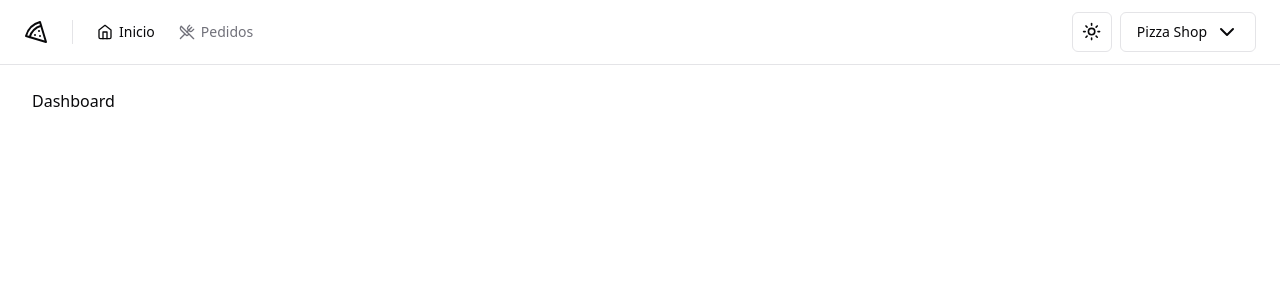
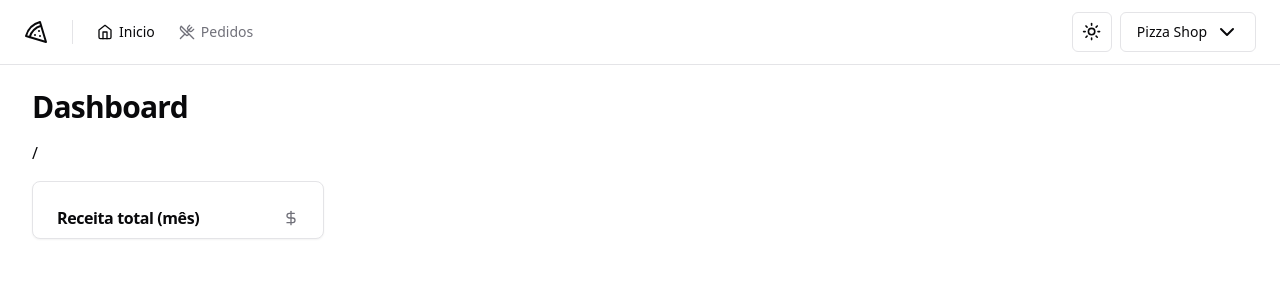
Before and after one commit to pedrocmoreira/pizza_shop_web, a React (Vite) app: page / in a window 1280 px wide. Shown: the top 300 px of the page. Built offline with nearby package versions, Linux system fonts and the light colour scheme.

Commit message:
iniciando dashboard e arrumando filtros

```diff
--- /dev/null
+++ b/src/components/ui/card.tsx
@@ -0,0 +1,79 @@
+import * as React from "react"
+
+import { cn } from "@/lib/utils"
+
+const Card = React.forwardRef<
+  HTMLDivElement,
+  React.HTMLAttributes<HTMLDivElement>
+>(({ className, ...props }, ref) => (
+  <div
+    ref={ref}
+    className={cn(
+      "rounded-lg border bg-card text-card-foreground shadow-sm",
+      className
+    )}
+    {...props}
+  />
+))
+Card.displayName = "Card"
+
+const CardHeader = React.forwardRef<
+  HTMLDivElement,
+  React.HTMLAttributes<HTMLDivElement>
+>(({ className, ...props }, ref) => (
+  <div
+    ref={ref}
+    className={cn("flex flex-col space-y-1.5 p-6", className)}
+    {...props}
+  />
+))
+CardHeader.displayName = "CardHeader"
+
+const CardTitle = React.forwardRef<
+  HTMLParagraphElement,
+  React.HTMLAttributes<HTMLHeadingElement>
+>(({ className, ...props }, ref) => (
+  <h3
+    ref={ref}
+    className={cn(
+      "text-2xl font-semibold leading-none tracking-tight",
+      className
+    )}
+    {...props}
+  />
+))
+CardTitle.displayName = "CardTitle"
+
+const CardDescription = React.forwardRef<
+  HTMLParagraphElement,
+  React.HTMLAttributes<HTMLParagraphElement>
+>(({ className, ...props }, ref) => (
+  <p
+    ref={ref}
+    className={cn("text-sm text-muted-foreground", className)}
+    {...props}
+  />
+))
+CardDescription.displayName = "CardDescription"
+
+const CardContent = React.forwardRef<
+  HTMLDivElement,
+  React.HTMLAttributes<HTMLDivElement>
+>(({ className, ...props }, ref) => (
+  <div ref={ref} className={cn("p-6 pt-0", className)} {...props} />
+))
+CardContent.displayName = "CardContent"
+
+const CardFooter = React.forwardRef<
+  HTMLDivElement,
+  React.HTMLAttributes<HTMLDivElement>
+>(({ className, ...props }, ref) => (
+  <div
+    ref={ref}
+    className={cn("flex items-center p-6 pt-0", className)}
+    {...props}
+  />
+))
+CardFooter.displayName = "CardFooter"
+
+export { Card, CardHeader, CardFooter, CardTitle, CardDescription, CardContent }
--- a/src/pages/app/dashboard.tsx
+++ /dev/null
@@ -1,10 +0,0 @@
-import { Helmet } from 'react-helmet-async'
-
-export function Dashboard() {
-  return (
-    <>
-      <Helmet title="Dashboard" />
-      <h1>Dashboard</h1>
-    </>
-  )
-}
--- /dev/null
+++ b/src/pages/app/dashboard/dashboard.tsx
@@ -0,0 +1,25 @@
+import { DollarSign } from 'lucide-react'
+import { Helmet } from 'react-helmet-async'
+
+import { Card, CardHeader, CardTitle } from '@/components/ui/card'
+
+export function Dashboard() {
+  return (
+    <>
+      <Helmet title="Dashboard" />
+      <div className="flex flex-col gap-4">
+        <h1 className="text-3xl font-bold tracking-tight">Dashboard</h1>/
+        <div className="grid grid-cols-4 gap-4">
+          <Card>
+            <CardHeader className="flex-row items-center justify-between space-y-0 pb-2">
+              <CardTitle className="text-base font-semibold">
+                Receita total (mês)
+              </CardTitle>
+              <DollarSign className="h-4 w-4 text-muted-foreground" />
+            </CardHeader>
+          </Card>
+        </div>
+      </div>
+    </>
+  )
+}
--- a/src/routes.tsx
+++ b/src/routes.tsx
@@ -2,7 +2,7 @@
 
 import { AppLayout } from './pages/_layouts/app'
 import { AuthLayout } from './pages/_layouts/auth'
-import { Dashboard } from './pages/app/dashboard'
+import { Dashboard } from './pages/app/dashboard/dashboard'
 import { Orders } from './pages/app/orders/orders'
 import { SignIn } from './pages/auth/sign-in'
 import { SignUp } from './pages/auth/sign-up'
```
Also changed, not shown: src/pages/app/orders/order-table-filters.tsx (+6 -6 lines).
